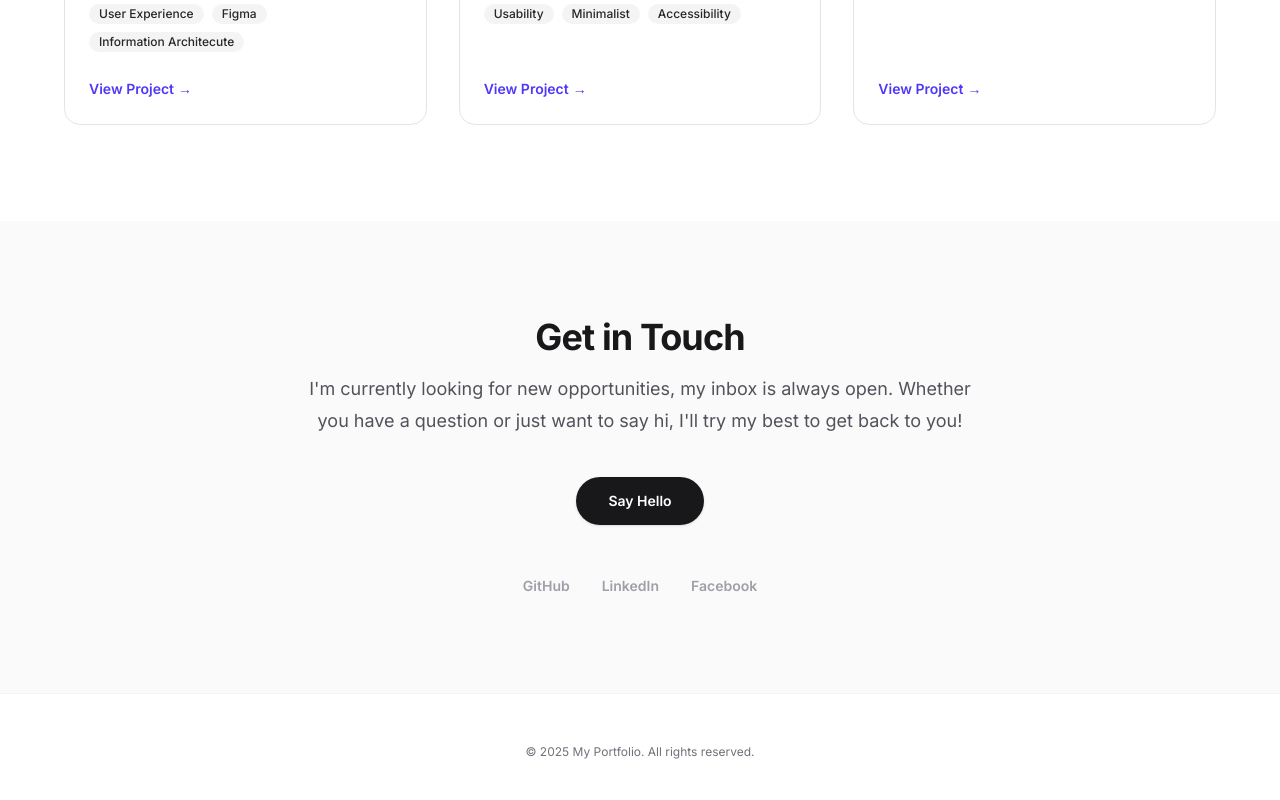
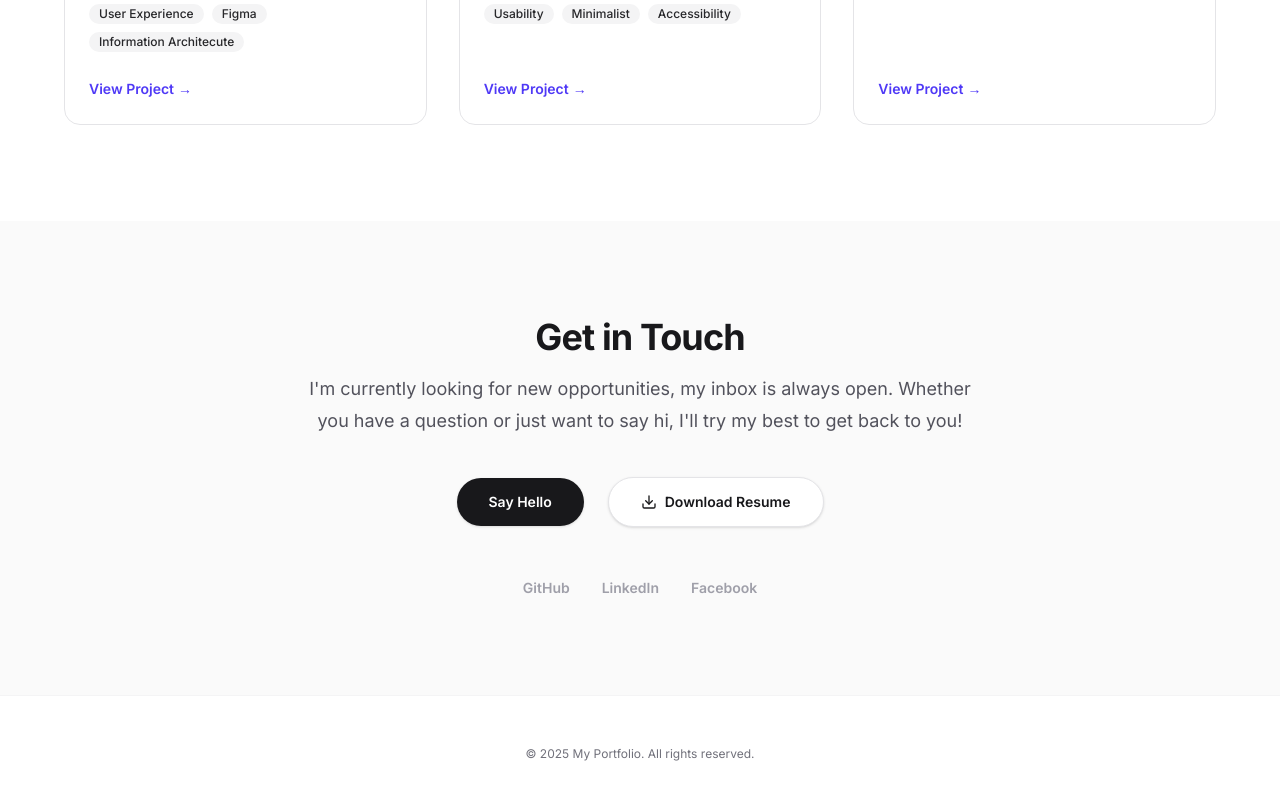
Before and after one commit to Ishan2059/My-portfolio, a Next.js app: page / in a window 1280 px wide. Shown: the part 1905-2705 px from the top of the page. Built offline with nearby package versions, Linux system fonts and the light colour scheme.

Commit message:
Resume add
added resume

```diff
--- a/app/components/Contact.tsx
+++ b/app/components/Contact.tsx
@@ -1,6 +1,7 @@
 "use client";
 
 import { motion } from "framer-motion";
+import { Download } from "lucide-react";
 
 export default function Contact() {
     const containerVariants = {
@@ -50,16 +51,27 @@ export default function Contact() {
                     >
                         I'm currently looking for new opportunities, my inbox is always open. Whether you have a question or just want to say hi, I'll try my best to get back to you!
                     </motion.p>
-                    <motion.div variants={itemVariants} className="mt-10 flex items-center justify-center gap-6">
+                    <motion.div variants={itemVariants} className="mt-10 flex flex-col sm:flex-row items-center justify-center gap-4 sm:gap-6">
                         <motion.a
                             href="mailto:ishanmishra2059@gmail.com"
                             whileHover={{ scale: 1.05 }}
                             whileTap={{ scale: 0.95 }}
-                            className="rounded-full bg-zinc-900 px-8 py-3.5 text-sm font-semibold text-white shadow-sm hover:bg-zinc-700 focus-visible:outline focus-visible:outline-2 focus-visible:outline-offset-2 focus-visible:outline-zinc-900 dark:bg-white dark:text-zinc-900 dark:hover:bg-zinc-200"
+                            className="w-full sm:w-auto text-center rounded-full bg-zinc-900 px-8 py-3.5 text-sm font-semibold text-white shadow-sm hover:bg-zinc-700/90 focus-visible:outline focus-visible:outline-2 focus-visible:outline-offset-2 focus-visible:outline-zinc-900 dark:bg-white dark:text-zinc-900 dark:hover:bg-zinc-100 transition-colors duration-200"
                         >
                             Say Hello
                         </motion.a>
+                        <motion.a
+                            href="/Ishan_Mishra_Resume.pdf"
+                            download="Ishan_Mishra_Resume.pdf"
+                            whileHover={{ scale: 1.05 }}
+                            whileTap={{ scale: 0.95 }}
+                            className="w-full sm:w-auto inline-flex items-center justify-center gap-2 rounded-full border border-zinc-200 bg-white px-8 py-3.5 text-sm font-semibold text-zinc-900 shadow-sm hover:bg-zinc-50 dark:border-zinc-800 dark:bg-zinc-900/50 dark:text-zinc-100 dark:hover:bg-zinc-800 transition-all duration-200"
+                        >
+                            <Download className="w-4 h-4" />
+                            Download Resume
+                        </motion.a>
                     </motion.div>
+
                     <motion.div
                         variants={itemVariants}
                         className="mt-12 flex justify-center gap-8"
```
Also changed, not shown: 1 other file (tests, documents, lock files or other folders).
